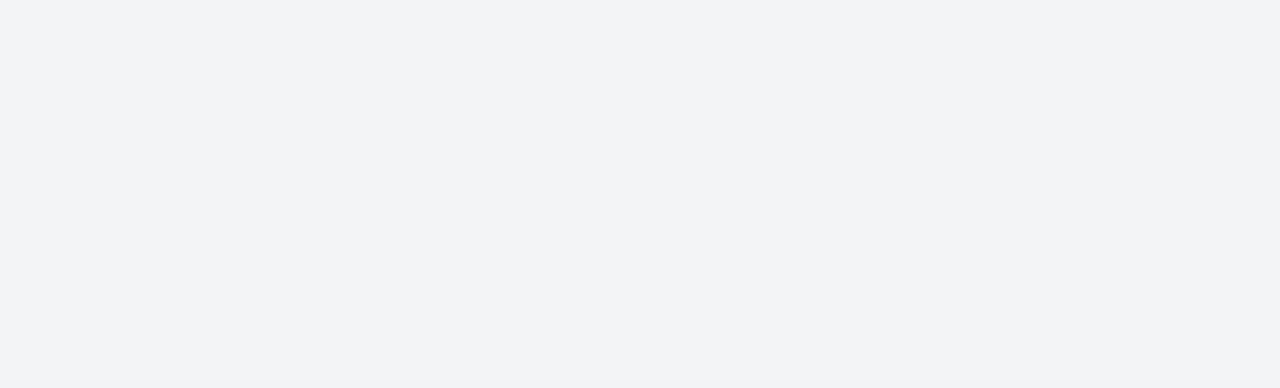
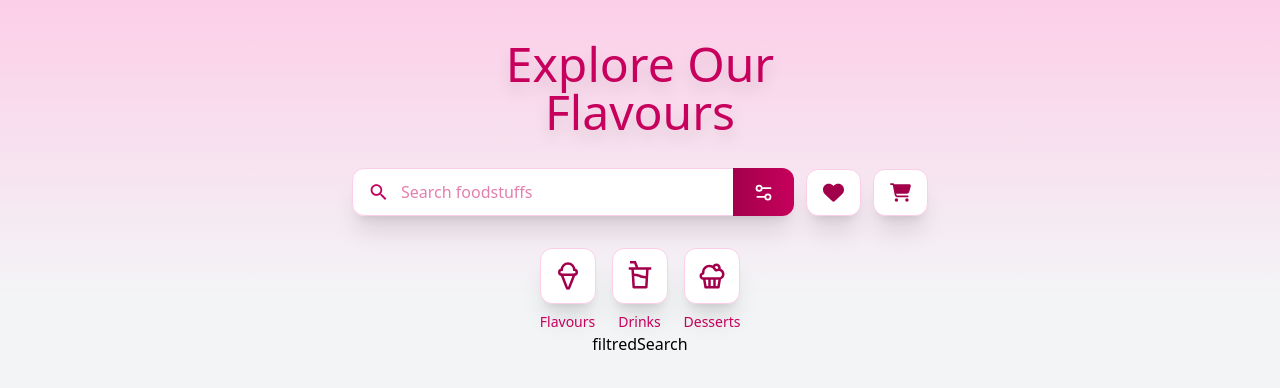
Before and after one commit to MilaKropeczka/FrostBite, a React (Vite) app: page /search in a window 1280 px wide. Before the commit this address had no page. Shown: the top 388 px of the page. Built offline with nearby package versions, Linux system fonts and the light colour scheme.

Commit message:
feat: add routes layout

```diff
--- a/src/components/ProductCard/ProductCard.tsx
+++ b/src/components/ProductCard/ProductCard.tsx
@@ -1,10 +1,12 @@
 import StarRating from '@/components/UI/StarRating';
 import Button from '@/components/UI/Button';
 import { ProductCardProps } from '@/components/ProductCard/types';
+import { Link } from 'react-router-dom';
 
 export default function ProductCard({ product }: ProductCardProps) {
 	return (
 		<div className='bg-white rounded-2xl shadow-xl w-full flex flex-col items-center transition-transform duration-300 transform hover:-translate-y-2 justify-end mb-3'>
+			<Link to='product'>
 				<div className='w-full h-48 overflow-hidden rounded-t-xl'>
 					<img
 						src={product.image}
@@ -21,6 +23,7 @@ export default function ProductCard({ product }: ProductCardProps) {
 						{product.price}
 					</span>
 				</div>
+			</Link>
 			<Button
 				onClick={() => {
 					alert('dodaje do koszyka');
--- /dev/null
+++ b/src/features/Cart.tsx
@@ -0,0 +1,3 @@
+export function Cart() {
+	return <div>Cart</div>;
+}
--- a/src/features/Categories.tsx
+++ b/src/features/Categories.tsx
@@ -2,6 +2,7 @@ import { LuIceCreamCone } from 'react-icons/lu';
 import { RiCake3Line } from 'react-icons/ri';
 import { RiDrinks2Line } from 'react-icons/ri';
 import CategoryItem from '@/components/CategoryItem/CategoryItem';
+import { Link } from 'react-router-dom';
 
 const CATEGORIES = [
 	{ id: 1, title: 'Flavours', emoji: LuIceCreamCone },
@@ -14,11 +15,9 @@ export function Categories() {
 		<nav className='relative z-10 mt-8 max-w-xl w-full'>
 			<div className='w-full flex gap-4 justify-center'>
 				{CATEGORIES.map((item) => (
-					<CategoryItem
-						key={item.id}
-						title={item.title}
-						Icon={item.emoji}
-					/>
+					<Link to='categories' key={item.id}>
+						<CategoryItem title={item.title} Icon={item.emoji} />
+					</Link>
 				))}
 			</div>
 		</nav>
--- /dev/null
+++ b/src/features/Favorites.tsx
@@ -0,0 +1,3 @@
+export function Favorites() {
+	return <div>Favorites</div>;
+}
--- a/src/features/Header.tsx
+++ b/src/features/Header.tsx
@@ -1,15 +1,18 @@
 import BackgroundGradient from '@/components/UI/BackgroundGradient';
 import StyledTitle from '@/components/UI/StylesTitle';
+import { Link } from 'react-router-dom';
 
 export function Header() {
 	return (
 		<>
 			<BackgroundGradient />
 			<header className='relative mt-10 z-10 w-full max-w-xl drop-shadow-xl flex justify-center text-center items-center'>
-				<StyledTitle
-					mainText='Explore Our'
-					highlightedText='Flavours'
-				/>
+				<Link to='/'>
+					<StyledTitle
+						mainText='Explore Our'
+						highlightedText='Flavours'
+					/>
+				</Link>
 			</header>
 		</>
 	);
--- /dev/null
+++ b/src/features/ProductView.tsx
@@ -0,0 +1,3 @@
+export function ProductView() {
+	return <div>ProductView</div>;
+}
--- a/src/features/SearchBar.tsx
+++ b/src/features/SearchBar.tsx
@@ -2,10 +2,11 @@ import { SearchInput } from '@/components/UI/SearchInput';
 import { SettingsButton } from '@/components/UI/SettingsButton';
 import { IconButton } from '@/components/UI/IconButton';
 import { FaCartShopping, FaHeart } from 'react-icons/fa6';
+import { Link } from 'react-router-dom';
 
 const icons = [
-	{ id: 1, Component: FaHeart },
-	{ id: 2, Component: FaCartShopping },
+	{ id: 1, Component: FaHeart, to: 'favorites' },
+	{ id: 2, Component: FaCartShopping, to: 'cart' },
 ];
 
 export const SearchBar = () => {
@@ -16,8 +17,10 @@ export const SearchBar = () => {
 				<SettingsButton />
 			</div>
 			<div className='flex items-center space-x-2 sm:space-x-3 h-full'>
-				{icons.map(({ id, Component }) => (
-					<IconButton key={id} Icon={Component} />
+				{icons.map(({ id, Component, to }) => (
+					<Link key={id} to={to}>
+						<IconButton Icon={Component} />
+					</Link>
 				))}
 			</div>
 		</nav>
--- /dev/null
+++ b/src/layouts/SecondaryLayout.tsx
@@ -0,0 +1,11 @@
+import { SearchBar } from '@/features/SearchBar';
+import { Outlet } from 'react-router';
+
+export function SecondaryLayout() {
+	return (
+		<div className='w-full min-h-screen flex flex-col items-center bg-gray-100'>
+			<SearchBar />
+			<Outlet />
+		</div>
+	);
+}
--- a/src/routes/routes.tsx
+++ b/src/routes/routes.tsx
@@ -1,15 +1,29 @@
 import { RouteObject } from 'react-router-dom';
 import { MainLayout } from '@/layouts/MainLayout';
+import { SecondaryLayout } from '@/layouts/SecondaryLayout';
 import { ProductSection } from '@/features/ProductSection';
+import { Favorites } from '@/features/Favorites';
+import { Cart } from '@/features/Cart';
+import { ProductView } from '@/features/ProductView';
 
 export const routes: RouteObject[] = [
 	{
-		path: '/',
-		element: <MainLayout />,
 		children: [
 			{
-				index: true,
-				element: <ProductSection />,
+				element: <MainLayout />,
+				children: [
+					{ path: '/', element: <ProductSection /> },
+					{ path: '/categories', element: <div>filtred</div> },
+					{ path: '/search', element: <div>filtredSearch</div> },
+				],
+			},
+			{
+				element: <SecondaryLayout />,
+				children: [
+					{ path: '/favorites', element: <Favorites /> },
+					{ path: '/cart', element: <Cart /> },
+					{ path: '/product', element: <ProductView /> },
+				],
 			},
 		],
 	},
```
Lines whose indentation alone changed are shown as unchanged.
